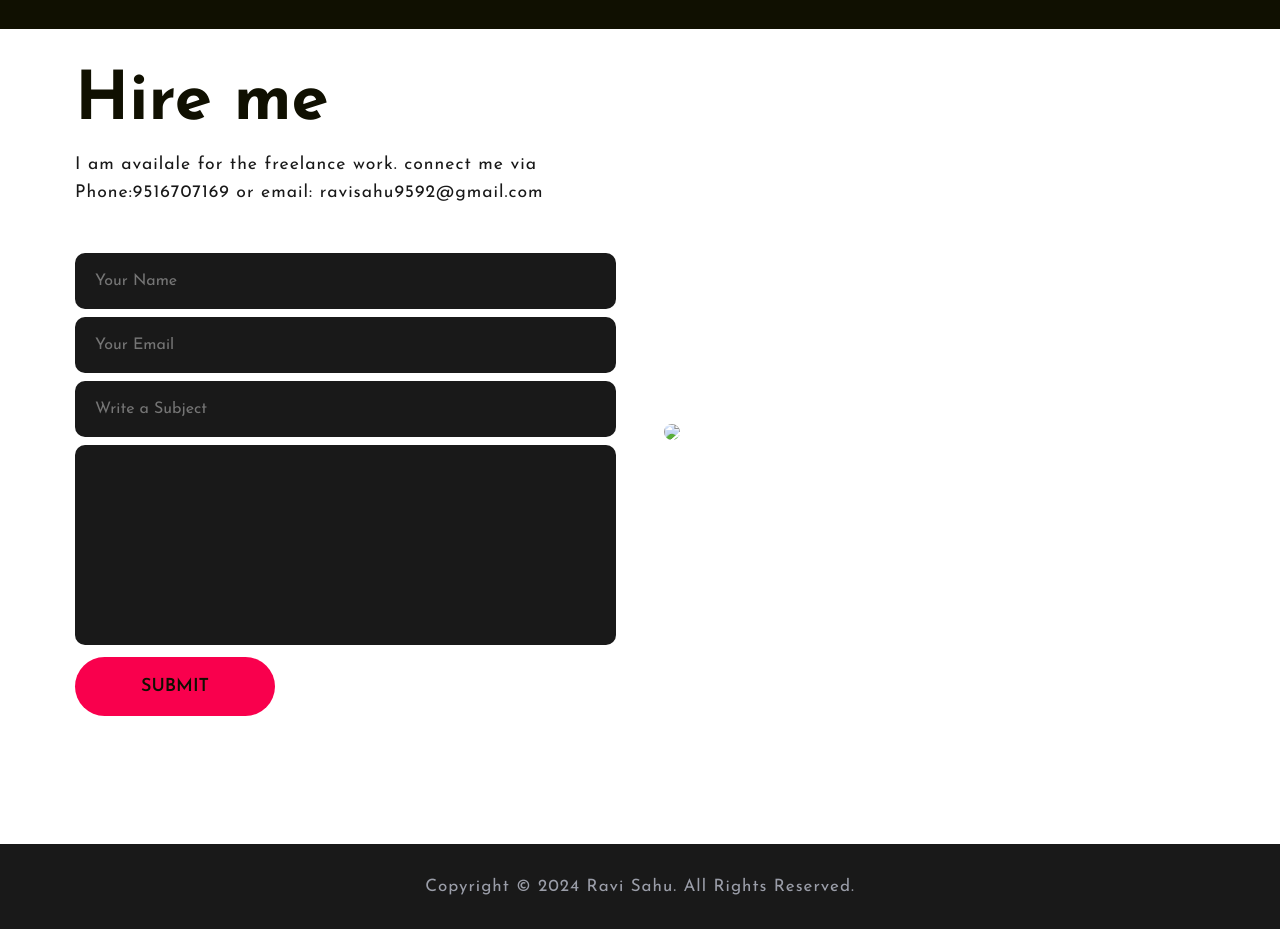
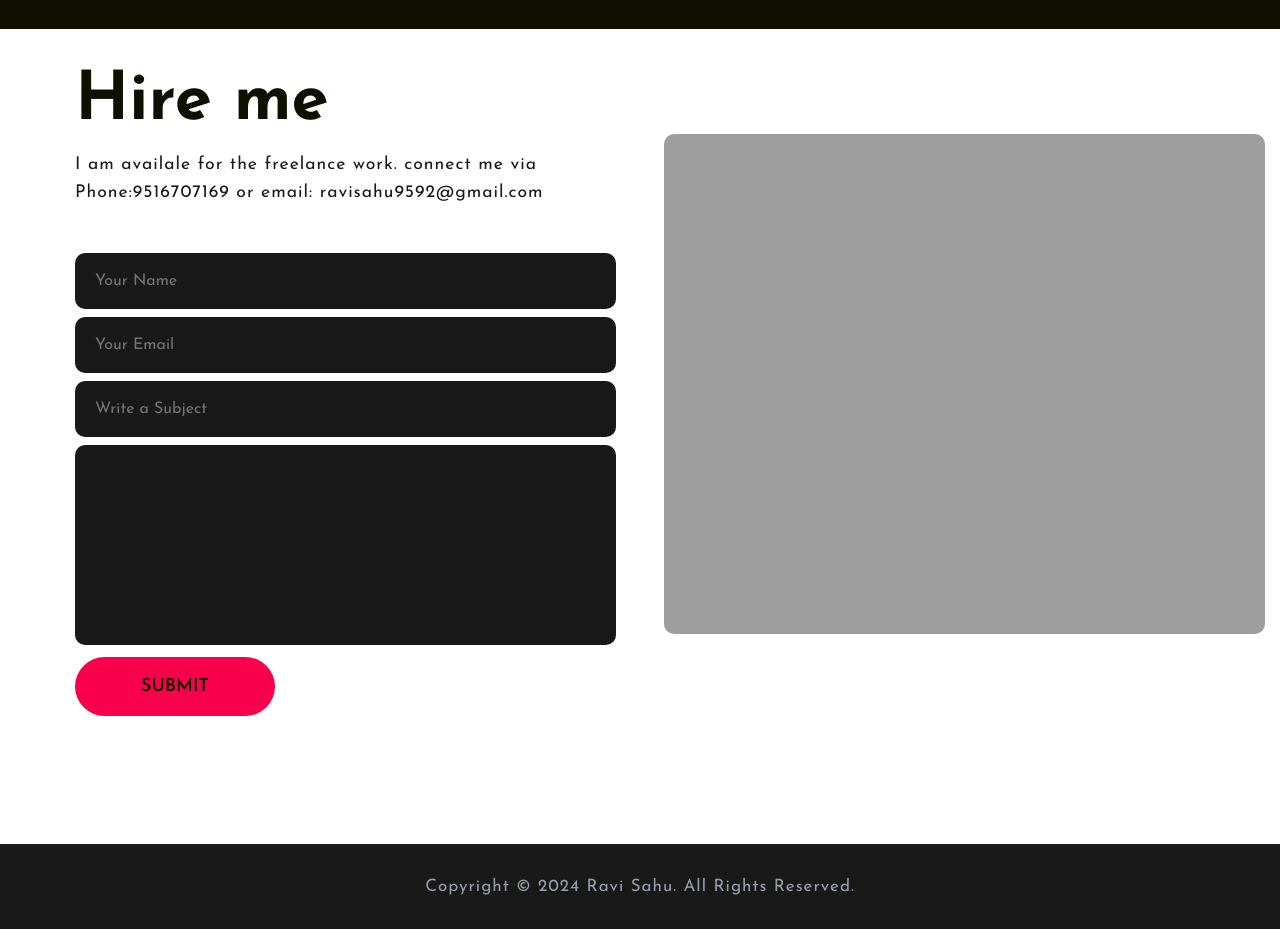
Before and after one commit to ravisahu9592/resume3, a plain HTML site: page index.html in a window 1280 px wide. Shown: the part 2460-3389 px from the top of the page. Drawn offline with Linux system fonts and the light colour scheme; the site is published under a folder, as on GitHub Pages, so addresses that start at the root find nothing.

Commit message:
Update index.html

```diff
--- a/index.html
+++ b/index.html
@@ -162,7 +162,7 @@
       </form>
     </div>
     <div class="contact-img">
-      <img src="/PASTPORT PHOTO.jpg">
+      <img src="PASTPORT PHOTO.jpg">
     </div>
   </section>
 <!-- footer -->
```
